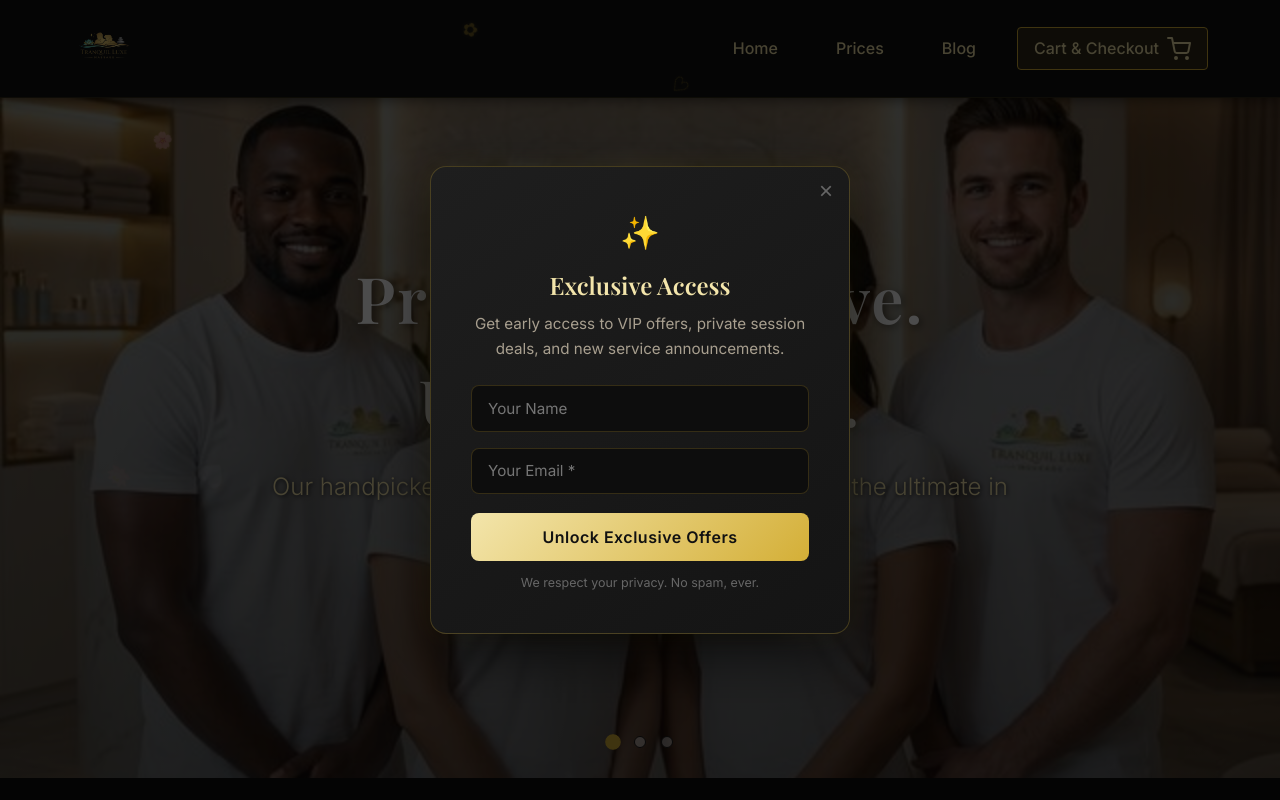
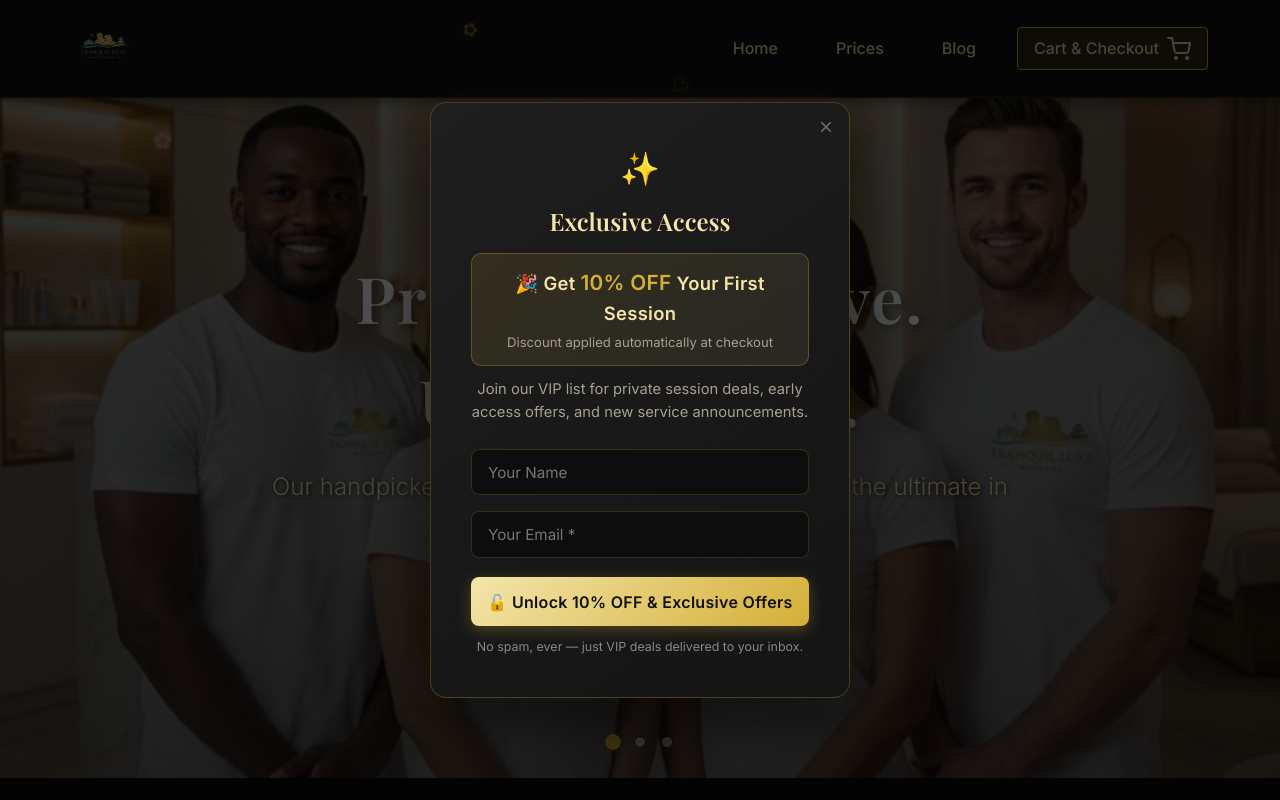
Before and after one commit to xod3/tranquil-luxe, a Next.js app: page / in a window 1280 px wide. Both pictures are taken after a click on the button 613 px from the left and 742 px from the top of the page. Shown: the top 800 px of the page. Built offline with nearby package versions, Linux system fonts and the light colour scheme; a web font is replaced by a local one.

Commit message:
feat: add 10% OFF messaging to VIP popup with booking CTA

```diff
--- a/src/components/LeadCapturePopup.tsx
+++ b/src/components/LeadCapturePopup.tsx
@@ -89,8 +89,22 @@ export default function LeadCapturePopup() {
               <h3 style={{ fontFamily: "'Playfair Display', serif", color: '#F3E5AB', fontSize: '1.5rem', margin: '0 0 0.5rem' }}>
                 Exclusive Access
               </h3>
-              <p style={{ color: '#A89F8F', fontSize: '0.95rem', lineHeight: 1.6 }}>
-                Get early access to VIP offers, private session deals, and new service announcements.
+              <div style={{
+                background: 'linear-gradient(135deg, rgba(212,175,55,0.12), rgba(243,229,171,0.08))',
+                border: '1px solid rgba(212,175,55,0.3)',
+                borderRadius: '10px',
+                padding: '0.75rem 1rem',
+                margin: '0.75rem 0',
+              }}>
+                <p style={{ color: '#F3E5AB', fontSize: '1.15rem', fontWeight: 700, margin: '0 0 0.2rem', letterSpacing: '0.3px' }}>
+                  🎉 Get <span style={{ color: '#D4AF37', fontSize: '1.3rem' }}>10% OFF</span> Your First Session
+                </p>
+                <p style={{ color: '#A89F8F', fontSize: '0.82rem', margin: 0 }}>
+                  Discount applied automatically at checkout
+                </p>
+              </div>
+              <p style={{ color: '#A89F8F', fontSize: '0.92rem', lineHeight: 1.6, marginTop: '0.6rem' }}>
+                Join our VIP list for private session deals, early access offers, and new service announcements.
               </p>
             </div>
 
@@ -127,29 +141,41 @@ export default function LeadCapturePopup() {
                 />
               </div>
               <button type="submit" disabled={isSubmitting} style={{
-                width: '100%', padding: '0.85rem',
+                width: '100%', padding: '0.9rem',
                 background: 'linear-gradient(135deg, #F3E5AB 0%, #D4AF37 100%)',
                 border: 'none', borderRadius: '8px',
-                color: '#111', fontWeight: 600, fontSize: '1rem',
+                color: '#111', fontWeight: 700, fontSize: '1rem',
                 cursor: 'pointer', fontFamily: "'Inter', sans-serif",
-                letterSpacing: '0.5px',
+                letterSpacing: '0.3px',
+                boxShadow: '0 4px 15px rgba(212,175,55,0.3)',
               }}>
-                {isSubmitting ? "Submitting..." : "Unlock Exclusive Offers"}
+                {isSubmitting ? "Submitting..." : "🔓 Unlock 10% OFF & Exclusive Offers"}
               </button>
-              <p style={{ textAlign: 'center', color: '#666', fontSize: '0.78rem', marginTop: '0.8rem' }}>
-                We respect your privacy. No spam, ever.
+              <p style={{ textAlign: 'center', color: '#888', fontSize: '0.78rem', marginTop: '0.75rem', lineHeight: 1.5 }}>
+                No spam, ever — just VIP deals delivered to your inbox.
               </p>
             </form>
           </>
         ) : (
           <div style={{ textAlign: 'center', padding: '1rem 0' }}>
-            <p style={{ fontSize: '2.5rem', margin: '0 0 1rem' }}>💛</p>
+            <p style={{ fontSize: '2.5rem', margin: '0 0 0.8rem' }}>🎉</p>
             <h3 style={{ fontFamily: "'Playfair Display', serif", color: '#F3E5AB', fontSize: '1.4rem', margin: '0 0 0.5rem' }}>
-              You&apos;re In!
+              You&apos;re In — 10% OFF Unlocked!
             </h3>
-            <p style={{ color: '#A89F8F', fontSize: '0.95rem' }}>
-              Watch your inbox for exclusive offers and VIP deals.
+            <p style={{ color: '#A89F8F', fontSize: '0.92rem', lineHeight: 1.6, margin: '0 0 1rem' }}>
+              Your discount is automatically applied at checkout. Book now while slots are available!
             </p>
+            <a href="/prices" style={{
+              display: 'inline-block',
+              padding: '0.75rem 2rem',
+              background: 'linear-gradient(135deg, #F3E5AB 0%, #D4AF37 100%)',
+              color: '#111', fontWeight: 700, fontSize: '0.95rem',
+              borderRadius: '8px', textDecoration: 'none',
+              fontFamily: "'Inter', sans-serif",
+              boxShadow: '0 4px 15px rgba(212,175,55,0.3)',
+            }}>
+              Book Your Session Now →
+            </a>
           </div>
         )}
       </div>
```
